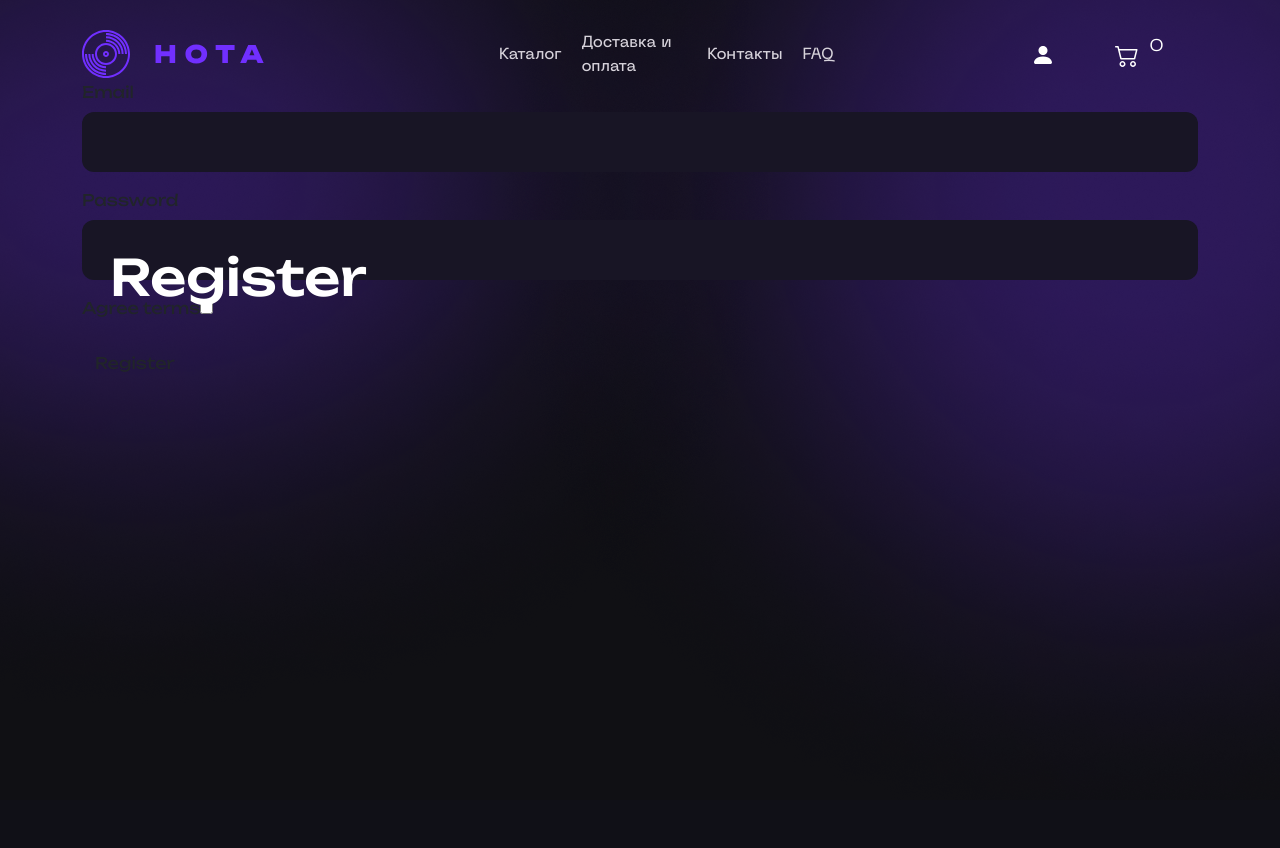
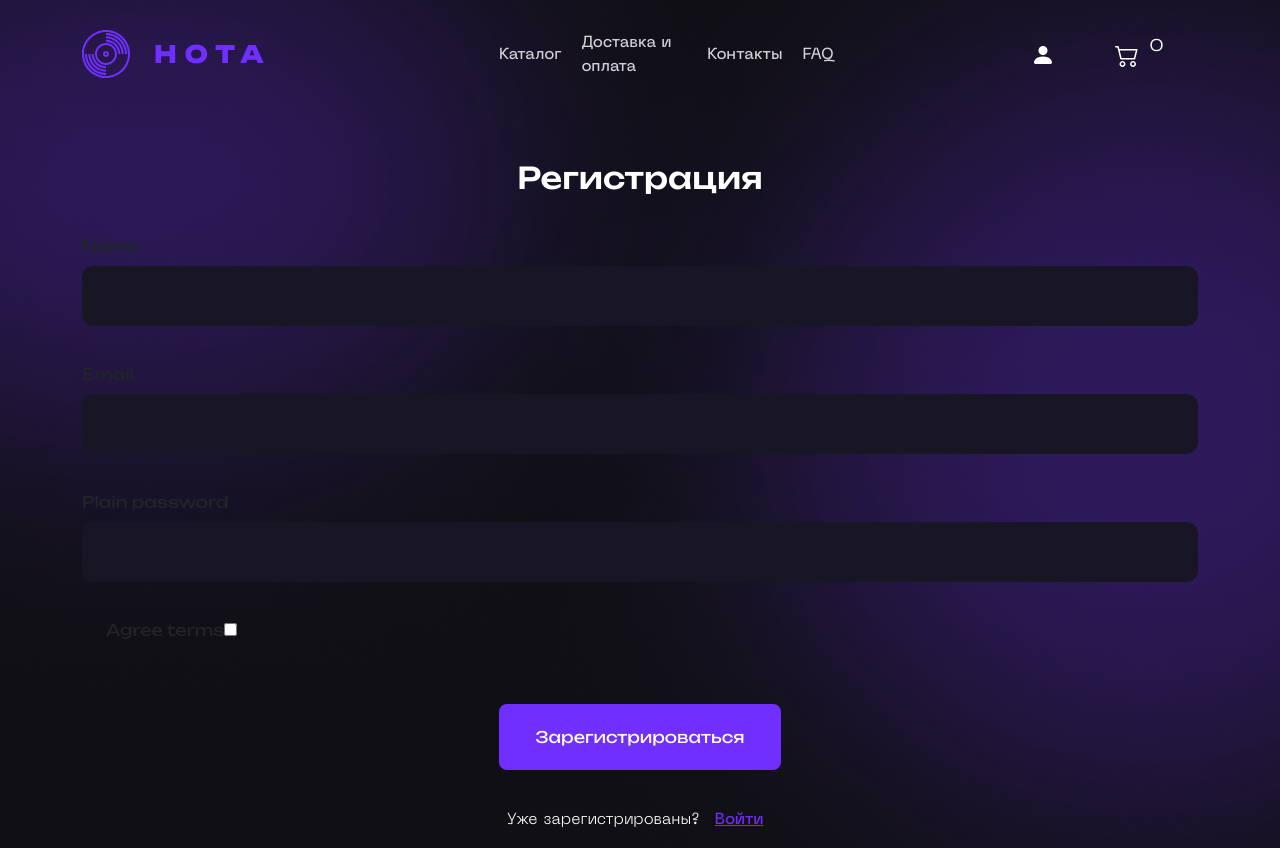
Before and after one commit to lo-sinclair/Nota, a Symfony app: template templates/site/registration/register.html.twig in a window 1280 px wide. Before the commit the page ends 647 px from the top, so only its background shows below. Run offline with Twig, Linux system fonts and the light colour scheme; the template is opened without the code that fills it, so the values that code supplies are empty; form fields are guessed from the names that the template uses; some libraries are stand-ins or nearby versions.

Commit message:
Registration page

```diff
--- a/src/Controller/Site/RegistrationController.php
+++ b/src/Controller/Site/RegistrationController.php
@@ -49,7 +49,7 @@
                     ->from(new Address('mailer@your-domain.com', 'Nota market'))
                     ->to($user->getEmail())
                     ->subject('Please Confirm your Email')
-                    ->htmlTemplate('registration/confirmation_email.html.twig')
+                    ->htmlTemplate('site/registration/confirmation_email.html.twig')
             );
 
             // do anything else you need here, like send an email
--- a/templates/site/registration/register.html.twig
+++ b/templates/site/registration/register.html.twig
@@ -1,23 +1,57 @@
 {% extends 'site/base.html.twig' %}
 
-{% block title %}Register{% endblock %}
+{% block title %}Регистрация{% endblock %}
 
 {% block body %}
     {% for flash_error in app.flashes('verify_email_error') %}
         <div class="alert alert-danger" role="alert">{{ flash_error }}</div>
     {% endfor %}
 
-    <h1>Register</h1>
+    <div class="row">
+        <div class="col">
+            {{ form_errors(registrationForm) }}
+            {{ form_start(registrationForm) }}
+                <div><h2 class="text-reg">Регистрация</h2></div>
+                <!-- поле ввода имени -->
+                <div class="form-group">
+                    {{ form_row(registrationForm.name) }}
+                </div>
+                <!-- поле ввода электронной почты -->
+                <div class="form-group">
+                    {{ form_row(registrationForm.email) }}
+                </div>
+                <!-- поле ввода пароля -->
+                <div class="form-group">
+                    {{ form_row(registrationForm.plainPassword) }}
+                </div>
 
-    {{ form_errors(registrationForm) }}
+                <!-- чекбокс "согласен с правилами" -->
+                <div class="form-group">
+                    <div class="form-check">
+                        {{ form_row(registrationForm.agreeTerms) }}
+                    </div>
+                </div>
 
-    {{ form_start(registrationForm) }}
-        {{ form_row(registrationForm.email) }}
-        {{ form_row(registrationForm.plainPassword, {
-            label: 'Password'
-        }) }}
-        {{ form_row(registrationForm.agreeTerms) }}
+                <!-- кнопка отправки данных на сервер -->
+                <div class="text-center">
+                    <input
+                            type="submit"
+                            id="registr"
+                            class="btn btn-reg "
+                            value="Зарегистрироваться"
+                    />
+                </div>
+                <!-- вход для тех, у кого уже есть аккаунт -->
+                <div class="reg-link"><p>
+                        Уже зарегистрированы?
+                        <a class="url-link" href="{{ url('app_login') }}">Войти</a>
+                    </p>
+                </div>
+            {{ form_end(registrationForm) }}
 
-        <button type="submit" class="btn">Register</button>
-    {{ form_end(registrationForm) }}
+
+        </div>
+    </div>
+
+
 {% endblock %}
```
Also changed, not shown: migrations/Version20240522132128.php (added, +31 -0 lines), src/Entity/User.php (+19 -0 lines), src/Form/RegistrationFormType.php (+16 -2 lines).
